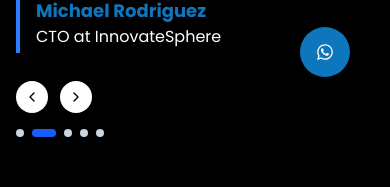
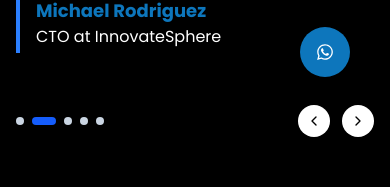
Before and after one commit to AkqDev/Educational-Institute-web, a React (Vite) app: page /testimonials in a window 390 px wide. Shown: the part 747-934 px from the top of the page. Built offline with nearby package versions, Linux system fonts and the light colour scheme; the HTML template or start-up script is replaced by a standard one; a web font is replaced by a local one.

Commit message:
fix: make testimonial navigation horizontal on mobile screens

```diff
--- a/src/components/ui/animated-testimonials.tsx
+++ b/src/components/ui/animated-testimonials.tsx
@@ -113,10 +113,10 @@ export const AnimatedTestimonials = ({
                   </p>
                 </div>
               </div>
-
               {/* Navigation */}
-              <div className="flex flex-col sm:flex-row items-start sm:items-center justify-between gap-4 mt-6 lg:mt-8">
-                <div className="flex space-x-2 order-2 sm:order-1">
+<div className="flex flex-row flex-wrap items-center justify-between gap-2 mt-6 lg:mt-8">
+  {/* Dots */}
+  <div className="flex space-x-2">
     {testimonials.map((_, index) => (
       <button
         key={index}
@@ -132,7 +132,8 @@ export const AnimatedTestimonials = ({
     ))}
   </div>
 
-                <div className="flex space-x-3 order-1 sm:order-2">
+  {/* Prev/Next buttons */}
+  <div className="flex space-x-3">
     <button
       onClick={previous}
       className="p-2 lg:p-3 rounded-full bg-white shadow-sm hover:bg-gray-100 active:scale-95 transition-transform duration-150"
@@ -150,6 +151,8 @@ export const AnimatedTestimonials = ({
     </button>
   </div>
 </div>
+
+
               </div>
           </motion.div>
         </AnimatePresence>
```
Lines whose indentation alone changed are shown as unchanged.
